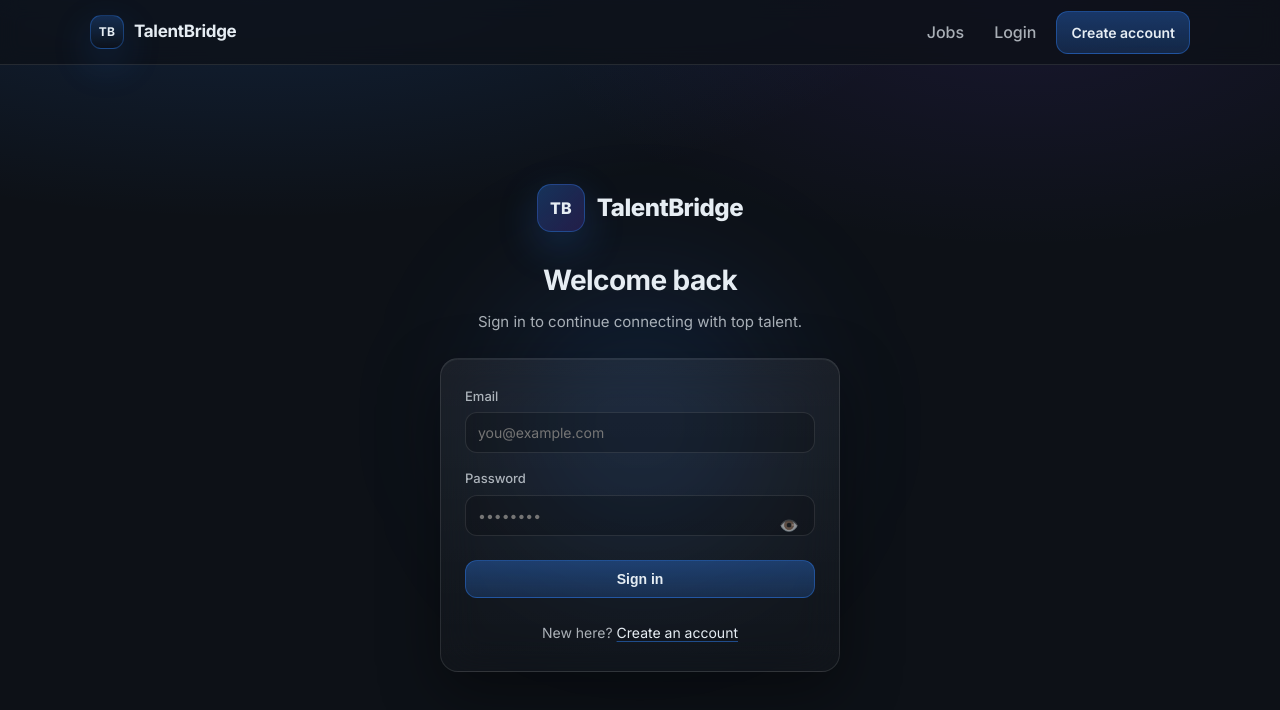
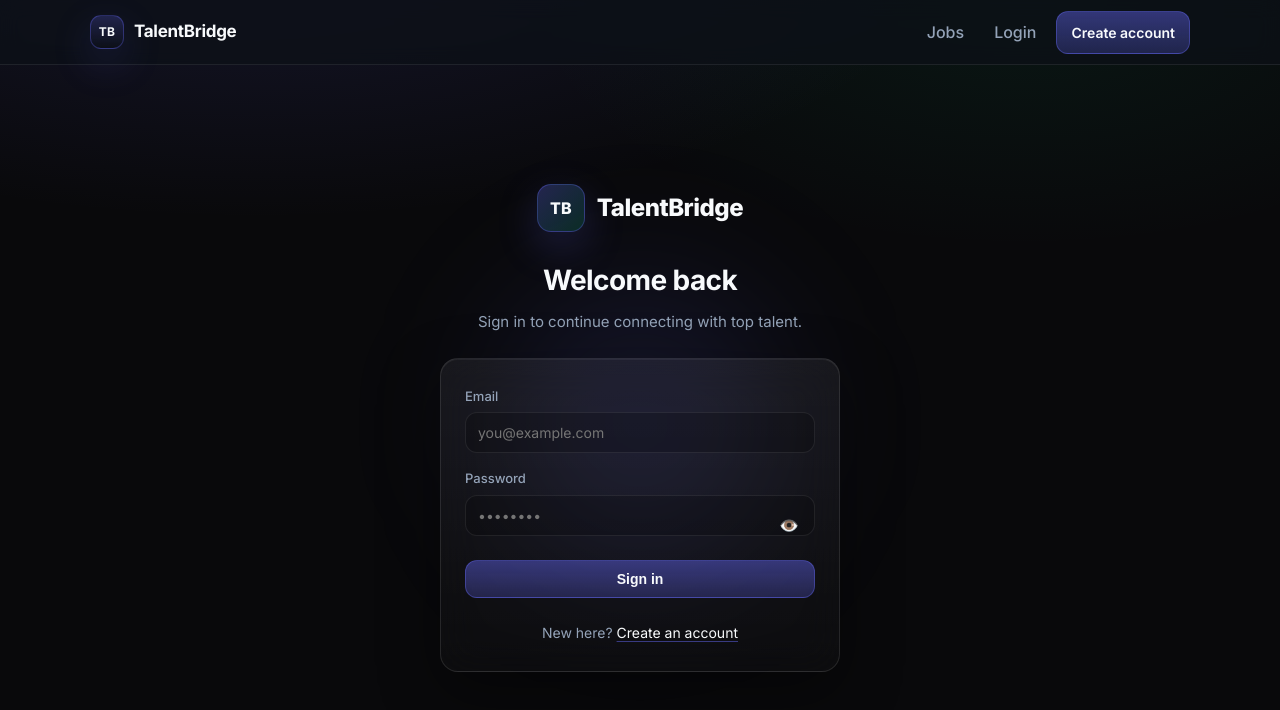
Before and after one commit to devanshibhatt23/TalentBridge, a React (Vite) app in the folder client/: page /login in a window 1280 px wide. Shown: the top 710 px of the page. Built offline with nearby package versions, Linux system fonts and the light colour scheme.

Commit message:
[refactor]: update color palette to indigo-600, implement filter debouncing, and restyle application cards

```diff
--- a/client/src/components/SearchBar.jsx
+++ b/client/src/components/SearchBar.jsx
@@ -1,18 +1,11 @@
 export function SearchBar({
   keyword,
   onKeywordChange,
-  onSubmit,
   placeholder = 'Search…',
   children,
 }) {
   return (
-    <form
-      className="searchbar"
-      onSubmit={(e) => {
-        e.preventDefault()
-        onSubmit?.()
-      }}
-    >
+    <div className="searchbar">
       <input
         className="input"
         type="search"
@@ -21,9 +14,6 @@ export function SearchBar({
         placeholder={placeholder}
       />
       {children}
-      <button className="btn btn--primary" type="submit">
-        Search
-      </button>
-    </form>
+    </div>
   )
 }
--- a/client/src/index.css
+++ b/client/src/index.css
@@ -3,28 +3,28 @@
    ============================================ */
 
 :root {
-  --bg0: #0d1117;
-  --bg1: #0f172a;
-  --panel: rgba(255, 255, 255, 0.04);
-  --panel-strong: rgba(255, 255, 255, 0.06);
-  --border: rgba(255, 255, 255, 0.10);
-  --border-strong: rgba(255, 255, 255, 0.16);
-  --text: #e6edf3;
-  --muted: rgba(230, 237, 243, 0.72);
-  --faint: rgba(230, 237, 243, 0.55);
-
-  --primary: #2f81f7;
-  --primary-2: #1f6feb;
-  --accent: #34d399;
-  --accent-dim: rgba(52, 211, 153, 0.15);
-  --warning: #f0b429;
-  --warning-dim: rgba(240, 180, 41, 0.12);
-  --danger: #f85149;
-  --danger-dim: rgba(248, 81, 73, 0.10);
+  --bg0: #09090b;
+  --bg1: #18181b;
+  --panel: rgba(255, 255, 255, 0.03);
+  --panel-strong: rgba(255, 255, 255, 0.05);
+  --border: rgba(255, 255, 255, 0.08);
+  --border-strong: rgba(255, 255, 255, 0.15);
+  --text: #f8fafc;
+  --muted: #94a3b8;
+  --faint: #64748b;
+
+  --primary: #6366f1;
+  --primary-2: #4f46e5;
+  --accent: #10b981;
+  --accent-dim: rgba(16, 185, 129, 0.15);
+  --warning: #f59e0b;
+  --warning-dim: rgba(245, 158, 11, 0.12);
+  --danger: #ef4444;
+  --danger-dim: rgba(239, 68, 68, 0.10);
 
   --shadow: 0 18px 55px rgba(0, 0, 0, 0.45);
   --shadow-sm: 0 4px 16px rgba(0, 0, 0, 0.30);
-  --shadow-glow: 0 0 30px rgba(47, 129, 247, 0.15);
+  --shadow-glow: 0 0 30px rgba(99, 102, 241, 0.15);
   --radius: 14px;
   --radius-sm: 10px;
 
@@ -37,12 +37,12 @@
   font: 16px/1.5 var(--sans);
   background: radial-gradient(
       1200px 500px at 20% -10%,
-      rgba(47, 129, 247, 0.18),
+      rgba(99, 102, 241, 0.15),
       transparent 60%
     ),
     radial-gradient(
       900px 450px at 80% 0%,
-      rgba(120, 75, 255, 0.10),
+      rgba(16, 185, 129, 0.08),
       transparent 55%
     ),
     var(--bg0);
@@ -67,12 +67,12 @@ body {
 
 a {
   color: var(--text);
-  text-decoration-color: rgba(47, 129, 247, 0.5);
+  text-decoration-color: rgba(99, 102, 241, 0.5);
   text-underline-offset: 3px;
 }
 
 a:hover {
-  text-decoration-color: rgba(47, 129, 247, 0.9);
+  text-decoration-color: rgba(99, 102, 241, 0.9);
 }
 
 /* ============================================
@@ -122,7 +122,7 @@ a:hover {
 }
 
 .card:hover {
-  border-color: rgba(47, 129, 247, 0.20);
+  border-color: rgba(99, 102, 241, 0.30);
   box-shadow: var(--shadow), var(--shadow-glow);
 }
 
@@ -163,9 +163,9 @@ a:hover {
   font-weight: 700;
   font-size: 12px;
   letter-spacing: 0.2px;
-  background: linear-gradient(180deg, rgba(47, 129, 247, 0.24), transparent);
-  border: 1px solid rgba(47, 129, 247, 0.35);
-  box-shadow: 0 14px 40px rgba(47, 129, 247, 0.18);
+  background: linear-gradient(180deg, rgba(99, 102, 241, 0.24), transparent);
+  border: 1px solid rgba(99, 102, 241, 0.35);
+  box-shadow: 0 14px 40px rgba(99, 102, 241, 0.18);
 }
 
 .brand__text {
@@ -200,7 +200,7 @@ a:hover {
 }
 
 .avatar-btn:focus-visible {
-  outline: 3px solid rgba(47, 129, 247, 0.35);
+  outline: 3px solid rgba(99, 102, 241, 0.35);
   outline-offset: 2px;
 }
 
@@ -213,8 +213,8 @@ a:hover {
   font-size: 12px;
   font-weight: 750;
   letter-spacing: 0.2px;
-  background: linear-gradient(180deg, rgba(47, 129, 247, 0.24), transparent);
-  border: 1px solid rgba(47, 129, 247, 0.30);
+  background: linear-gradient(180deg, rgba(99, 102, 241, 0.24), transparent);
+  border: 1px solid rgba(99, 102, 241, 0.30);
   color: var(--text);
 }
 
@@ -372,7 +372,7 @@ a:hover {
 }
 
 .btn:focus-visible {
-  outline: 3px solid rgba(47, 129, 247, 0.35);
+  outline: 3px solid rgba(99, 102, 241, 0.35);
   outline-offset: 2px;
 }
 
@@ -382,13 +382,13 @@ a:hover {
 }
 
 .btn--primary {
-  border-color: rgba(47, 129, 247, 0.40);
-  background: linear-gradient(180deg, rgba(47, 129, 247, 0.35), rgba(47, 129, 247, 0.20));
+  border-color: rgba(99, 102, 241, 0.40);
+  background: linear-gradient(180deg, rgba(99, 102, 241, 0.45), rgba(99, 102, 241, 0.25));
 }
 
 .btn--primary:hover {
-  border-color: rgba(47, 129, 247, 0.65);
-  box-shadow: 0 0 20px rgba(47, 129, 247, 0.15);
+  border-color: rgba(99, 102, 241, 0.65);
+  box-shadow: 0 0 20px rgba(99, 102, 241, 0.25);
 }
 
 .btn--ghost {
@@ -423,7 +423,7 @@ a:hover {
   width: 400px;
   height: 400px;
   border-radius: 50%;
-  background: radial-gradient(circle, rgba(47, 129, 247, 0.20) 0%, transparent 70%);
+  background: radial-gradient(circle, rgba(99, 102, 241, 0.20) 0%, transparent 70%);
   filter: blur(60px);
   pointer-events: none;
   z-index: 0;
@@ -463,9 +463,9 @@ a:hover {
   font-weight: 800;
   font-size: 16px;
   letter-spacing: 0.2px;
-  background: linear-gradient(135deg, rgba(47, 129, 247, 0.30), rgba(120, 75, 255, 0.20));
-  border: 1px solid rgba(47, 129, 247, 0.35);
-  box-shadow: 0 14px 40px rgba(47, 129, 247, 0.22);
+  background: linear-gradient(135deg, rgba(99, 102, 241, 0.30), rgba(16, 185, 129, 0.20));
+  border: 1px solid rgba(99, 102, 241, 0.35);
+  box-shadow: 0 14px 40px rgba(99, 102, 241, 0.22);
 }
 
 .auth-hero__brand {
@@ -536,10 +536,10 @@ a:hover {
 }
 
 .role-selector__btn.is-active {
-  border-color: rgba(47, 129, 247, 0.55);
-  background: rgba(47, 129, 247, 0.12);
+  border-color: rgba(99, 102, 241, 0.55);
+  background: rgba(99, 102, 241, 0.12);
   color: var(--text);
-  box-shadow: 0 0 20px rgba(47, 129, 247, 0.10);
+  box-shadow: 0 0 20px rgba(99, 102, 241, 0.15);
 }
 
 .role-selector__icon {
@@ -631,9 +631,9 @@ a:hover {
 }
 
 .input:focus {
-  border-color: rgba(47, 129, 247, 0.55);
+  border-color: rgba(99, 102, 241, 0.55);
   background: rgba(0, 0, 0, 0.24);
-  box-shadow: 0 0 0 3px rgba(47, 129, 247, 0.10);
+  box-shadow: 0 0 0 3px rgba(99, 102, 241, 0.15);
 }
 
 .input--readonly {
@@ -669,8 +669,8 @@ select.input {
 
 .segmented__btn.is-active {
   color: var(--text);
-  border-color: rgba(47, 129, 247, 0.55);
-  background: rgba(47, 129, 247, 0.14);
+  border-color: rgba(99, 102, 241, 0.55);
+  background: rgba(99, 102, 241, 0.14);
 }
 
 /* ============================================
@@ -787,7 +787,7 @@ select.input {
 
 .list-card--link:hover {
   transform: translateY(-2px);
-  border-color: rgba(47, 129, 247, 0.28);
+  border-color: rgba(99, 102, 241, 0.28);
   background: linear-gradient(
     180deg,
     rgba(255, 255, 255, 0.05),
@@ -797,7 +797,7 @@ select.input {
 }
 
 .list-card--link:focus-visible {
-  outline: 3px solid rgba(47, 129, 247, 0.35);
+  outline: 3px solid rgba(99, 102, 241, 0.35);
   outline-offset: 2px;
 }
 
--- a/client/src/pages/Jobs.jsx
+++ b/client/src/pages/Jobs.jsx
@@ -36,8 +36,18 @@ export function Jobs() {
   }
 
   useEffect(() => {
+    // Initial load
     load()
   }, [])
+
+  useEffect(() => {
+    const timer = setTimeout(() => {
+      // Re-load when filters change, reset to page 1
+      load(1)
+    }, 500) // 500ms debounce
+
+    return () => clearTimeout(timer)
+  }, [keyword, location, jobType])
 
   return (
     <div className="container page">
@@ -52,7 +62,6 @@ export function Jobs() {
         <SearchBar
           keyword={keyword}
           onKeywordChange={setKeyword}
-          onSubmit={() => load(1)}
           placeholder="Keyword (title, skills, company…)"
         >
           <input
--- a/client/src/pages/MyApplications.jsx
+++ b/client/src/pages/MyApplications.jsx
@@ -65,35 +65,74 @@ export function MyApplications() {
       ) : (
         <div className="stack">
           {applications.map((app) => (
-            <article key={app._id} className="card list-card">
-              <div className="list-card__top">
+            <article
+              key={app._id}
+              className="card"
+              style={{
+                padding: '20px',
+                display: 'flex',
+                flexDirection: 'column',
+                gap: '16px',
+                transition: 'transform 0.2s ease, box-shadow 0.2s ease',
+                cursor: 'pointer'
+              }}
+              onClick={() => setSelectedApp(app)}
+              onMouseEnter={(e) => {
+                e.currentTarget.style.transform = 'translateY(-2px)'
+                e.currentTarget.style.boxShadow = 'var(--shadow), var(--shadow-glow)'
+                e.currentTarget.style.borderColor = 'rgba(99, 102, 241, 0.3)'
+              }}
+              onMouseLeave={(e) => {
+                e.currentTarget.style.transform = 'none'
+                e.currentTarget.style.boxShadow = 'var(--shadow)'
+                e.currentTarget.style.borderColor = 'var(--border)'
+              }}
+            >
+              <div style={{ display: 'flex', justifyContent: 'space-between', alignItems: 'flex-start', gap: '16px', flexWrap: 'wrap' }}>
                 <div>
-                  <h3 className="list-card__title">
-                    <Link to={`/jobs/${app.job?._id}`}>{app.job?.title}</Link>
+                  <h3 className="h2" style={{ margin: '0 0 4px 0', fontSize: '20px' }}>
+                    <Link
+                      to={`/jobs/${app.job?._id}`}
+                      onClick={(e) => e.stopPropagation()}
+                      style={{ textDecoration: 'none', color: 'var(--text)' }}
+                    >
+                      {app.job?.title}
+                    </Link>
                   </h3>
-                  <p className="muted">
+                  <p className="muted" style={{ margin: 0, fontSize: '15px' }}>
                     {app.job?.company} · {app.job?.location}
                   </p>
                 </div>
                 <StatusBadge status={app.status} />
               </div>
-              {app.statusHistory?.length > 0 ? (
-                <p className="muted list-card__meta">
-                  Last update: {app.statusHistory[app.statusHistory.length - 1]?.note}
+
+              <div style={{ padding: '12px', background: 'rgba(255,255,255,0.02)', borderRadius: '8px', border: '1px solid var(--border)' }}>
+                <p className="muted" style={{ margin: 0, fontSize: '14px', display: 'flex', alignItems: 'center', gap: '8px' }}>
+                  <span style={{ fontSize: '16px' }}>🕒</span>
+                  {app.statusHistory?.length > 0
+                    ? `Last update: ${app.statusHistory[app.statusHistory.length - 1]?.note}`
+                    : 'Application submitted'}
                 </p>
-              ) : null}
-              <div style={{ marginTop: '12px', display: 'flex', gap: '8px', flexWrap: 'wrap' }}>
-                {app.resume?.filename && (
-                  <span className="resume-badge">
-                    📄 Resume attached
-                  </span>
-                )}
+              </div>
+
+              <div style={{ display: 'flex', justifyContent: 'space-between', alignItems: 'center', flexWrap: 'wrap', gap: '12px' }}>
+                <div style={{ display: 'flex', gap: '8px' }}>
+                  {app.resume?.filename && (
+                    <span className="nav__meta" style={{ display: 'flex', alignItems: 'center', gap: '6px' }}>
+                      <span style={{ color: 'var(--primary)' }}>📄</span> Resume attached
+                    </span>
+                  )}
+                  {app.matchScore && (
+                    <span className="nav__meta" style={{ display: 'flex', alignItems: 'center', gap: '6px', color: 'var(--accent)', borderColor: 'var(--accent-dim)', background: 'rgba(16, 185, 129, 0.05)' }}>
+                      ✨ Match: {app.matchScore}%
+                    </span>
+                  )}
+                </div>
                 <button
-                  className="btn btn--secondary"
-                  onClick={() => setSelectedApp(app)}
-                  style={{ padding: '6px 12px', marginBottom: 0 }}
+                  className="btn btn--primary"
+                  style={{ padding: '8px 16px' }}
                 >
-                  View Details
+                  View Details →
                 </button>
               </div>
             </article>
```
